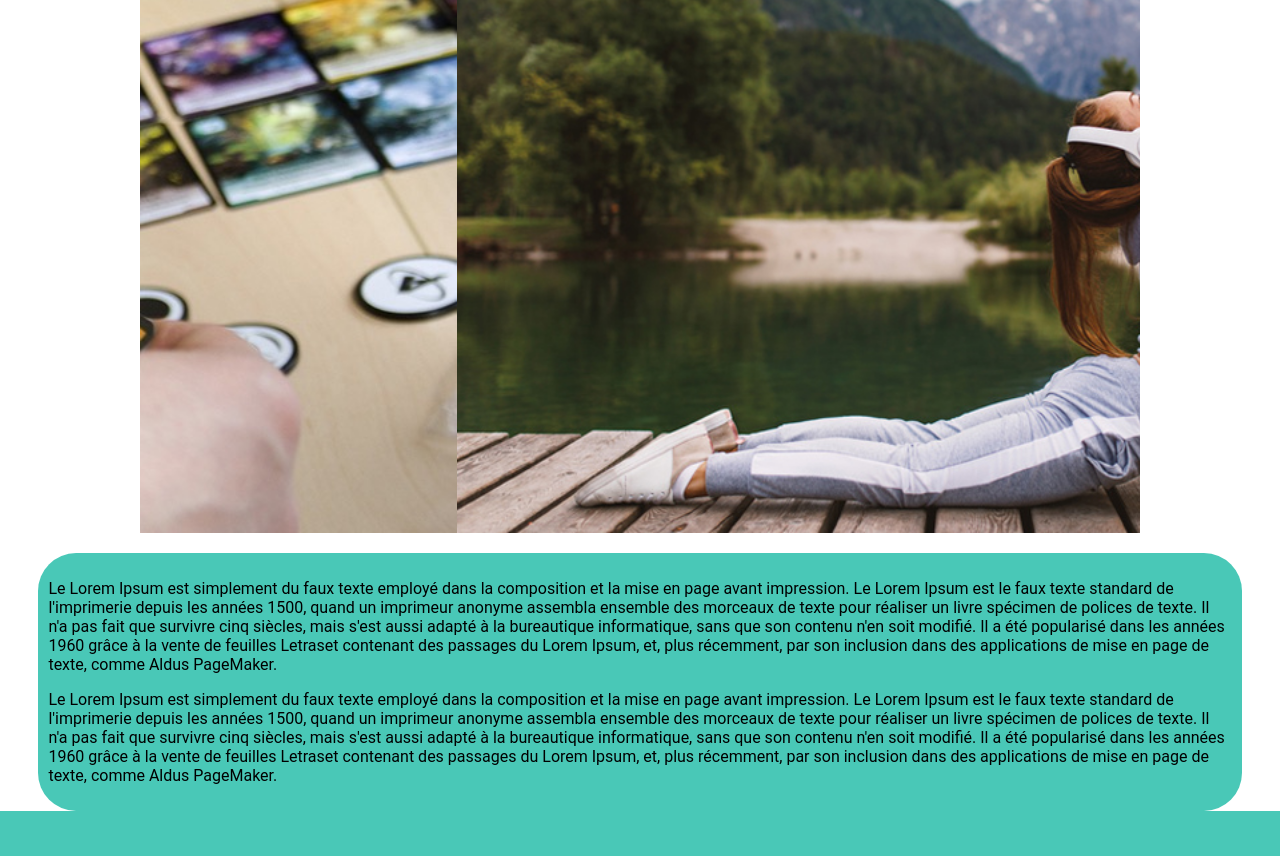
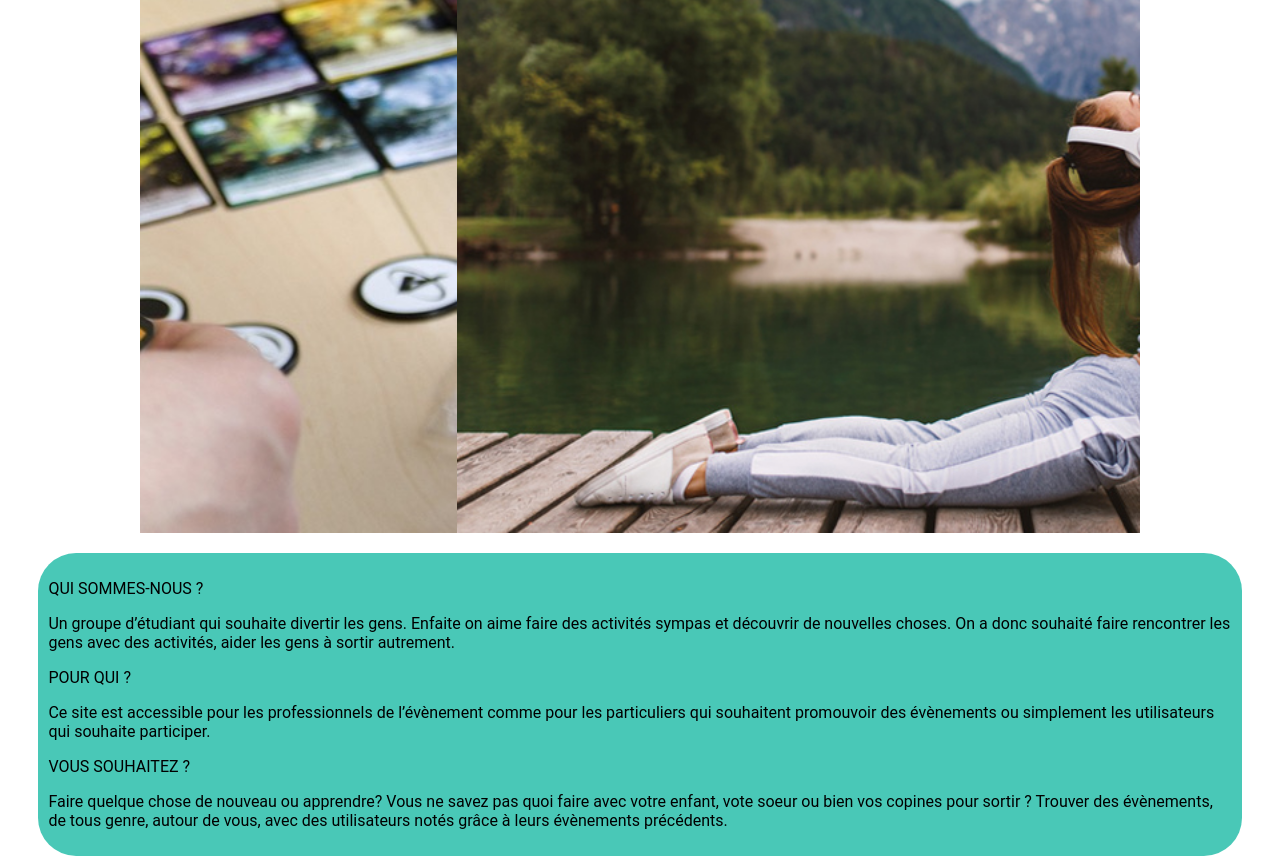
Before and after one commit to SarahHayat/Labday, a PHP site: page / in a window 1280 px wide. Shown: the part 304-1160 px from the top of the page. Before the commit the page ends 1115 px from the top, so only its background shows below. Run offline with PHP 8.4, Linux system fonts and the light colour scheme; data comes from the database, SQL or seed files in the repository.

Commit message:
add informations accueil

```diff
--- a/controllers/bdd.php
+++ b/controllers/bdd.php
@@ -5,7 +5,7 @@
  */
 try
 {
-    $bdd = new PDO('mysql:host=localhost;dbname=ShareEventTogether', 'root', '', array(PDO::ATTR_ERRMODE => PDO::ERRMODE_EXCEPTION));
+    $bdd = new PDO('mysql:host=localhost;dbname=ShareEventTogether', 'root', 'root', array(PDO::ATTR_ERRMODE => PDO::ERRMODE_EXCEPTION));
     // echo "connexion réussi <br/> ";
 }
 catch (Exception $e) {
--- a/php/index.php
+++ b/php/index.php
@@ -76,12 +76,17 @@ if(isset($_SESSION['username'])){
 ?>
     <section class="fond">
         <div>
-            <p>Le Lorem Ipsum est simplement du faux texte employé dans la composition et la mise en page avant impression. Le Lorem Ipsum est le faux texte standard de l'imprimerie depuis les années 1500, quand un imprimeur anonyme assembla ensemble des
-                morceaux de texte pour réaliser un livre spécimen de polices de texte. Il n'a pas fait que survivre cinq siècles, mais s'est aussi adapté à la bureautique informatique, sans que son contenu n'en soit modifié. Il a été popularisé dans les
-                années 1960 grâce à la vente de feuilles Letraset contenant des passages du Lorem Ipsum, et, plus récemment, par son inclusion dans des applications de mise en page de texte, comme Aldus PageMaker.</p>
-            <p>Le Lorem Ipsum est simplement du faux texte employé dans la composition et la mise en page avant impression. Le Lorem Ipsum est le faux texte standard de l'imprimerie depuis les années 1500, quand un imprimeur anonyme assembla ensemble des
-                morceaux de texte pour réaliser un livre spécimen de polices de texte. Il n'a pas fait que survivre cinq siècles, mais s'est aussi adapté à la bureautique informatique, sans que son contenu n'en soit modifié. Il a été popularisé dans les
-                années 1960 grâce à la vente de feuilles Letraset contenant des passages du Lorem Ipsum, et, plus récemment, par son inclusion dans des applications de mise en page de texte, comme Aldus PageMaker.</p>
+            <p>QUI SOMMES-NOUS ?  </p>
+            <p> Un groupe d’étudiant qui souhaite divertir les gens. Enfaite on aime faire des activités sympas et découvrir de nouvelles choses. On a donc souhaité faire rencontrer les gens avec des activités, aider les gens à sortir autrement. </p>
+        </div>
+        <div>
+            <p>POUR QUI ?  </p>
+            <p> Ce site est accessible pour les professionnels de l’évènement comme pour les particuliers qui souhaitent promouvoir des évènements ou simplement les utilisateurs qui souhaite participer.  </p>
+        </div>
+        <div>
+            <p>VOUS SOUHAITEZ ?  </p>
+            <p> Faire quelque chose de nouveau ou apprendre?
+                Vous ne savez pas quoi faire avec votre enfant, vote soeur ou bien vos copines pour sortir ? Trouver des évènements, de tous genre, autour de vous, avec des utilisateurs notés grâce à leurs évènements précédents.  </p>
         </div>
     </section>
 
```
